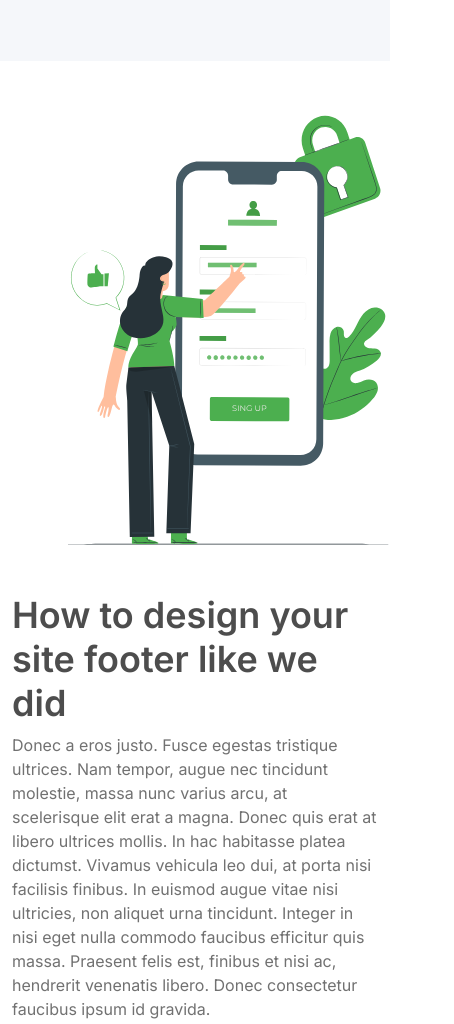
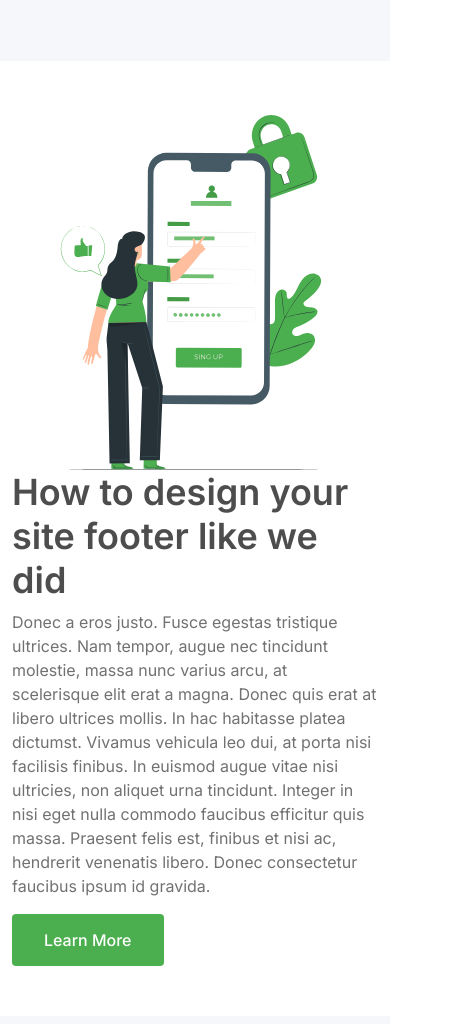
Before and after one commit to Iftekhar-Anamul/nexcent, a plain HTML site: page index.html in a window 390 px wide. Shown: the part 3949-4973 px from the top of the page, 454 px wide, since content can reach past the window. Drawn offline with nearby package versions, Linux system fonts and the light colour scheme.

Commit message:
resolve a little bug of responsive issue on calender img

```diff
--- a/css/media.css
+++ b/css/media.css
@@ -63,7 +63,7 @@
     width: 90%;
   }
   .calender-img img {
-    width: 100%;
+    width: 80%;
   }
   .service-2 {
     margin: 200px 0;
--- a/css/style.css
+++ b/css/style.css
@@ -210,9 +210,9 @@ span {
 #calender {
   margin-top: 50px;
 }
-/* .calender-img img {
+.calender-img img {
   width: 100%;
-} */
+}
 
 .calender > p {
   padding: 16px 0 32px 0;
--- a/index.html
+++ b/index.html
@@ -353,12 +353,12 @@
       <section id="calender">
         <div class="container">
           <div
-            class="calender-section row gap-5 gap-lg-5 justify-content-between"
+            class="calender-section row gap-sm-5 gap-lg-5 align-items-center justify-content-between"
           >
-            <div class="calender-img col-12 text-center col-md-3 col-lg-3">
-              <img src="assets/images/pana.svg" alt="" />
+            <div class="calender-img col-sm-12 col-lg-4">
+              <img src="assets/images/pana.svg" alt="calender-img" />
             </div>
-            <div class="calender-content col-12 col-lg-6">
+            <div class="calender-content col-sm-12 col-lg-7">
               <h2>How to design your site footer like we <br />did</h2>
               <p class="">
                 Donec a eros justo. Fusce egestas tristique ultrices. Nam
```
